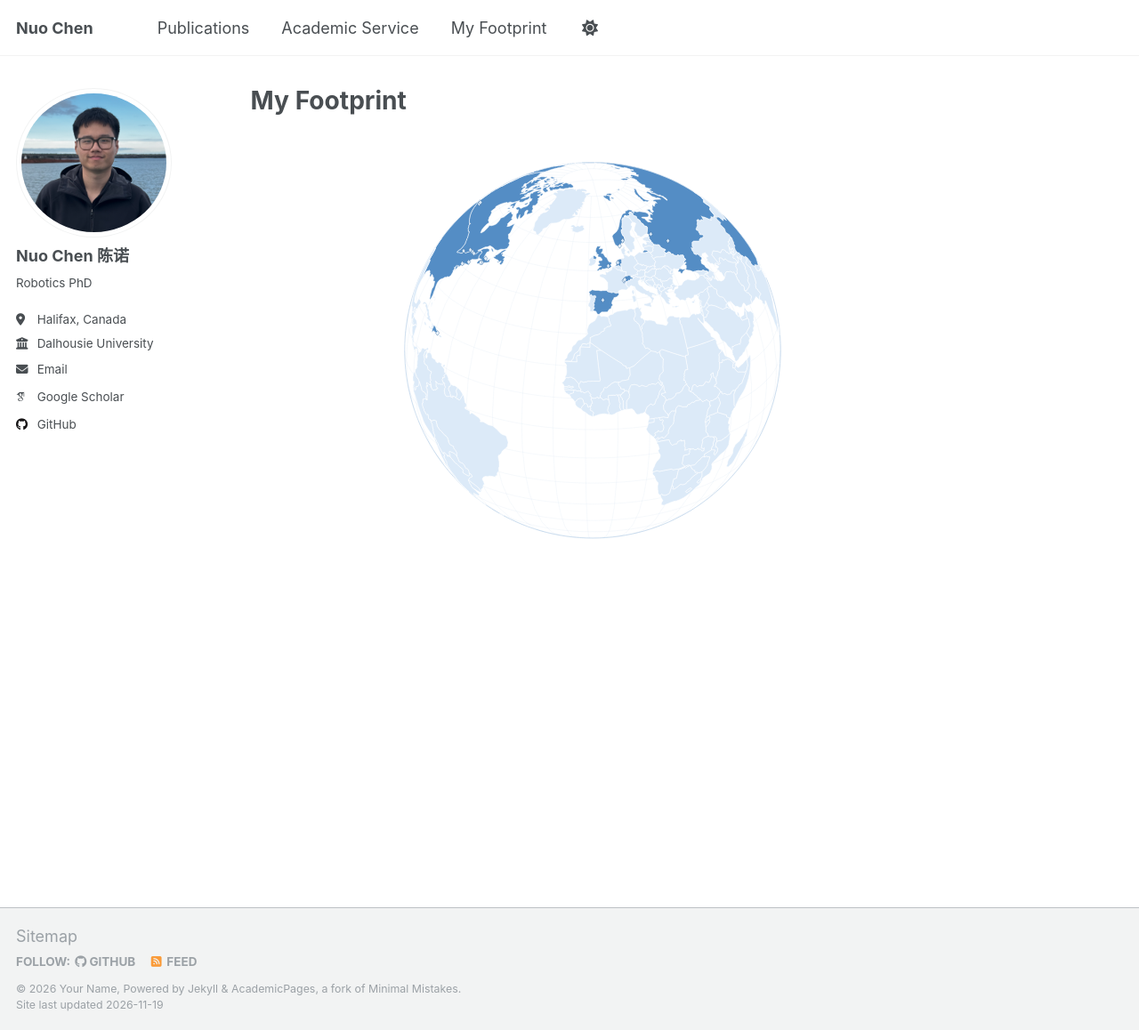
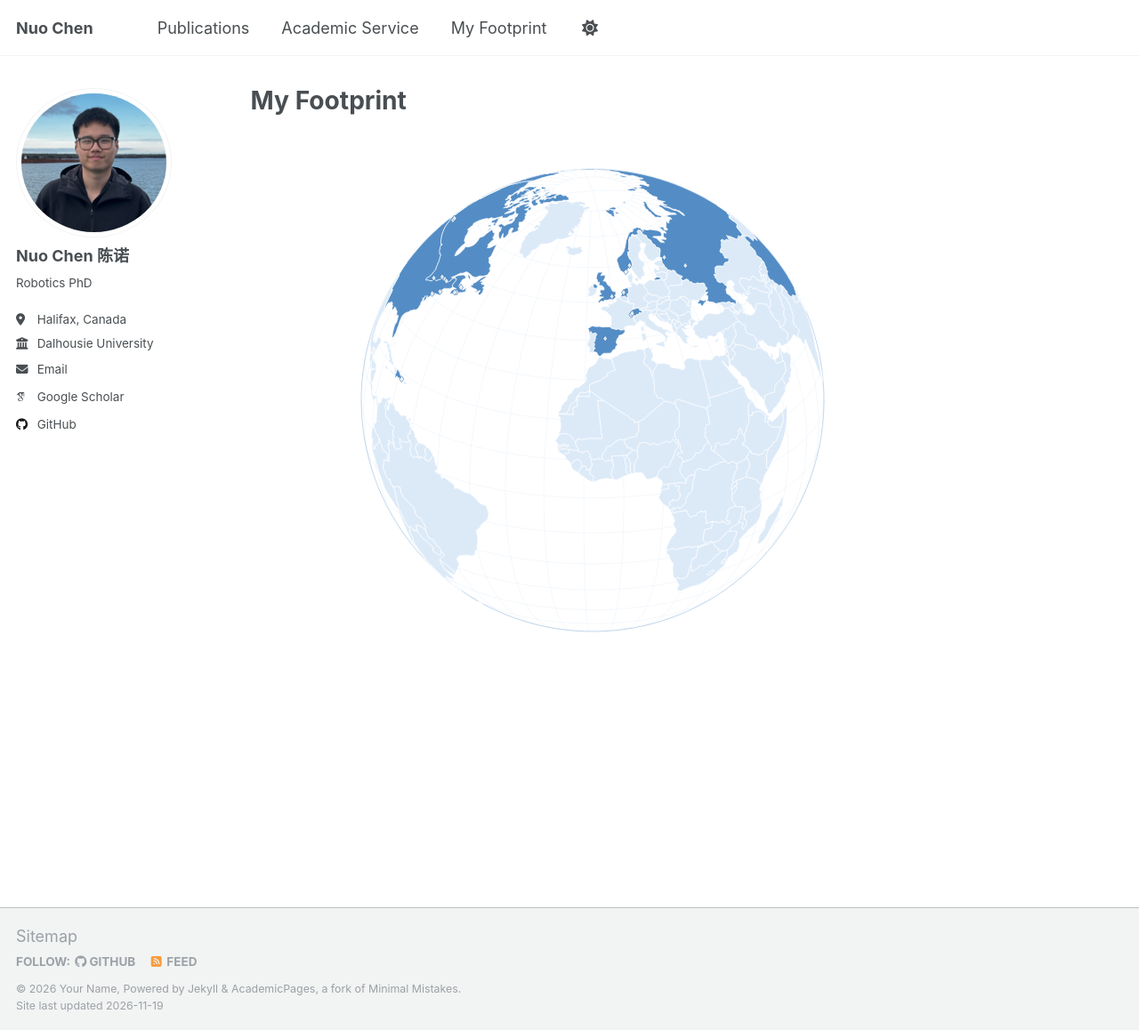
Before and after one commit to NuoChen1999/nuochen1999.github.io, a Jekyll site: the page built from _pages/footprint.md, in a window 1280 px wide and 1158 px high. Shown: the whole window at 89% size. Built offline with Jekyll 4.4.1, drawn with Linux system fonts in a browser that asks for light colours; some web fonts are replaced; a script that is not in the unit is left out.

Commit message:
Update area

```diff
--- a/assets/css/footprint.css
+++ b/assets/css/footprint.css
@@ -8,7 +8,7 @@
   --fp-marker-edge: #2c639b;
   position: relative;
   margin: .5rem auto 1.5rem;
-  max-width: 520px;
+  max-width: 640px;
   background: transparent;
 }
 html[data-theme="dark"] .footprint {
@@ -19,7 +19,7 @@ html[data-theme="dark"] .footprint {
   --fp-marker: #e0f3ff;
   --fp-marker-edge: #244d77;
 }
-#footprint-globe { display: block; width: 100%; height: auto; overflow: visible; cursor: grab; touch-action: pan-y; }
+#footprint-globe { display: block; width: 100%; height: auto; overflow: hidden; cursor: grab; touch-action: pan-y; }
 #footprint-globe:active { cursor: grabbing; }
 .fp-ocean { fill: var(--fp-ocean); stroke: var(--fp-line); stroke-width: .8; }
 .fp-grid { fill: none; stroke: var(--fp-line); stroke-width: .5; opacity: .3; pointer-events: none; }
--- a/assets/js/footprint.js
+++ b/assets/js/footprint.js
@@ -34,6 +34,8 @@
     // Match atlas polygons to the country grouping used by the travel data.
     const groupId = feature => String(feature.id).padStart(3, '0') === '158' ? '156' : String(feature.id).padStart(3, '0');
     const svg = d3.select('#footprint-globe');
+    const minScale = 200;
+    const maxScale = 2600; // 10× the initial globe, clipped to the SVG viewport.
     const projection = d3.geoOrthographic().translate([320, 300]).scale(260).rotate([-15, -25, 0]).clipAngle(90);
     const path = d3.geoPath(projection);
     svg.append('path').datum({ type: 'Sphere' }).attr('class', 'fp-ocean');
@@ -96,15 +98,15 @@
       const r = projection.rotate(); const speed = 65 / projection.scale();
       projection.rotate([r[0] + event.dx * speed, Math.max(-85, Math.min(85, r[1] - event.dy * speed)), 0]); draw();
     }));
-    svg.on('wheel', event => { hideTooltip(); event.preventDefault(); projection.scale(Math.max(200, Math.min(580, projection.scale() * Math.exp(-event.deltaY * .001)))); draw(); }, { passive: false });
+    svg.on('wheel', event => { hideTooltip(); event.preventDefault(); projection.scale(Math.max(minScale, Math.min(maxScale, projection.scale() * Math.exp(-event.deltaY * .001)))); draw(); }, { passive: false });
     svg.on('keydown', event => {
       const r = projection.rotate();
       if (event.key === 'ArrowLeft') r[0] -= 12;
       else if (event.key === 'ArrowRight') r[0] += 12;
       else if (event.key === 'ArrowUp') r[1] = Math.min(85, r[1] + 12);
       else if (event.key === 'ArrowDown') r[1] = Math.max(-85, r[1] - 12);
-      else if (event.key === '+' || event.key === '=') projection.scale(Math.min(580, projection.scale() * 1.15));
-      else if (event.key === '-') projection.scale(Math.max(200, projection.scale() / 1.15));
+      else if (event.key === '+' || event.key === '=') projection.scale(Math.min(maxScale, projection.scale() * 1.15));
+      else if (event.key === '-') projection.scale(Math.max(minScale, projection.scale() / 1.15));
       else return;
       event.preventDefault(); projection.rotate(r); draw();
     });
```
